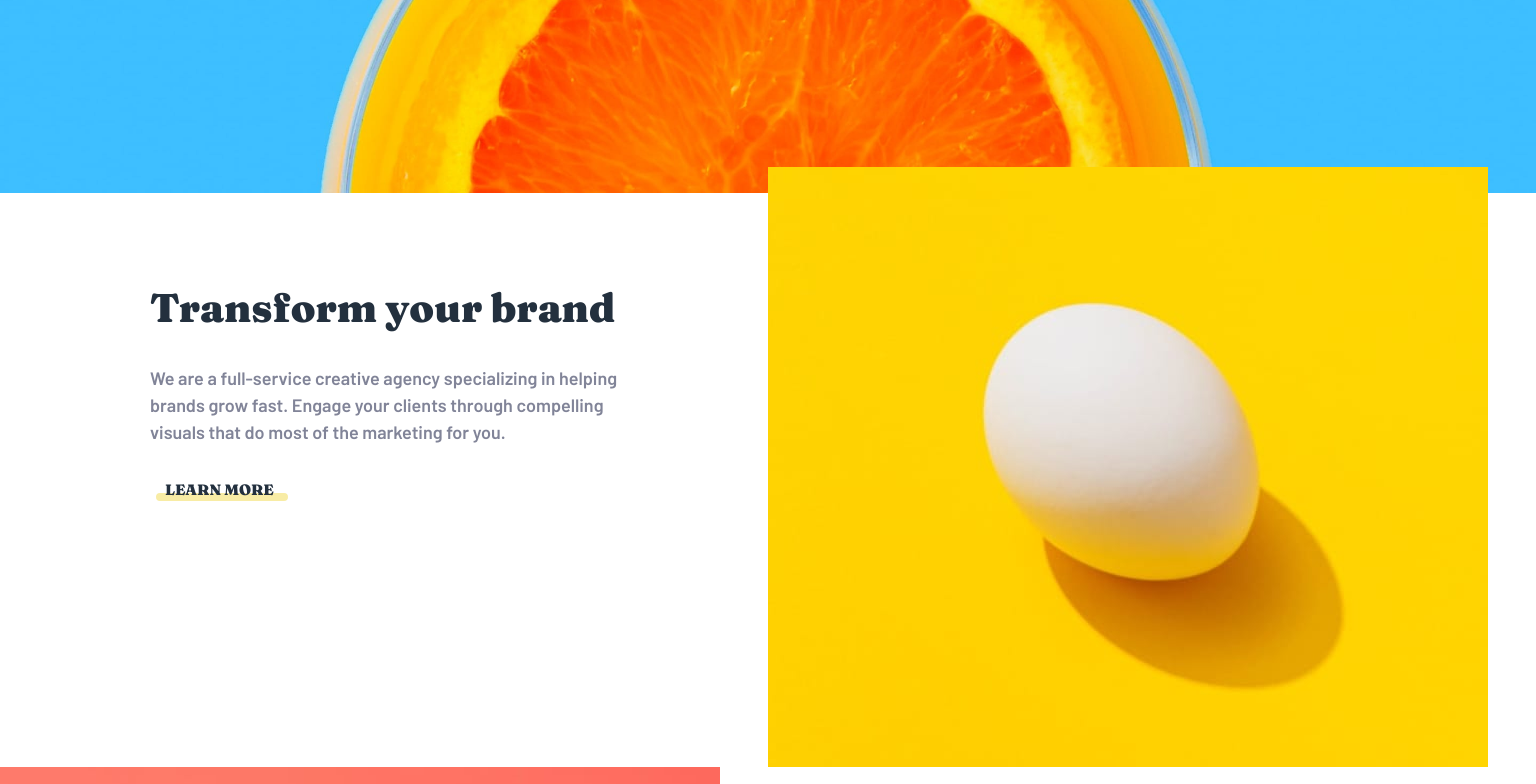
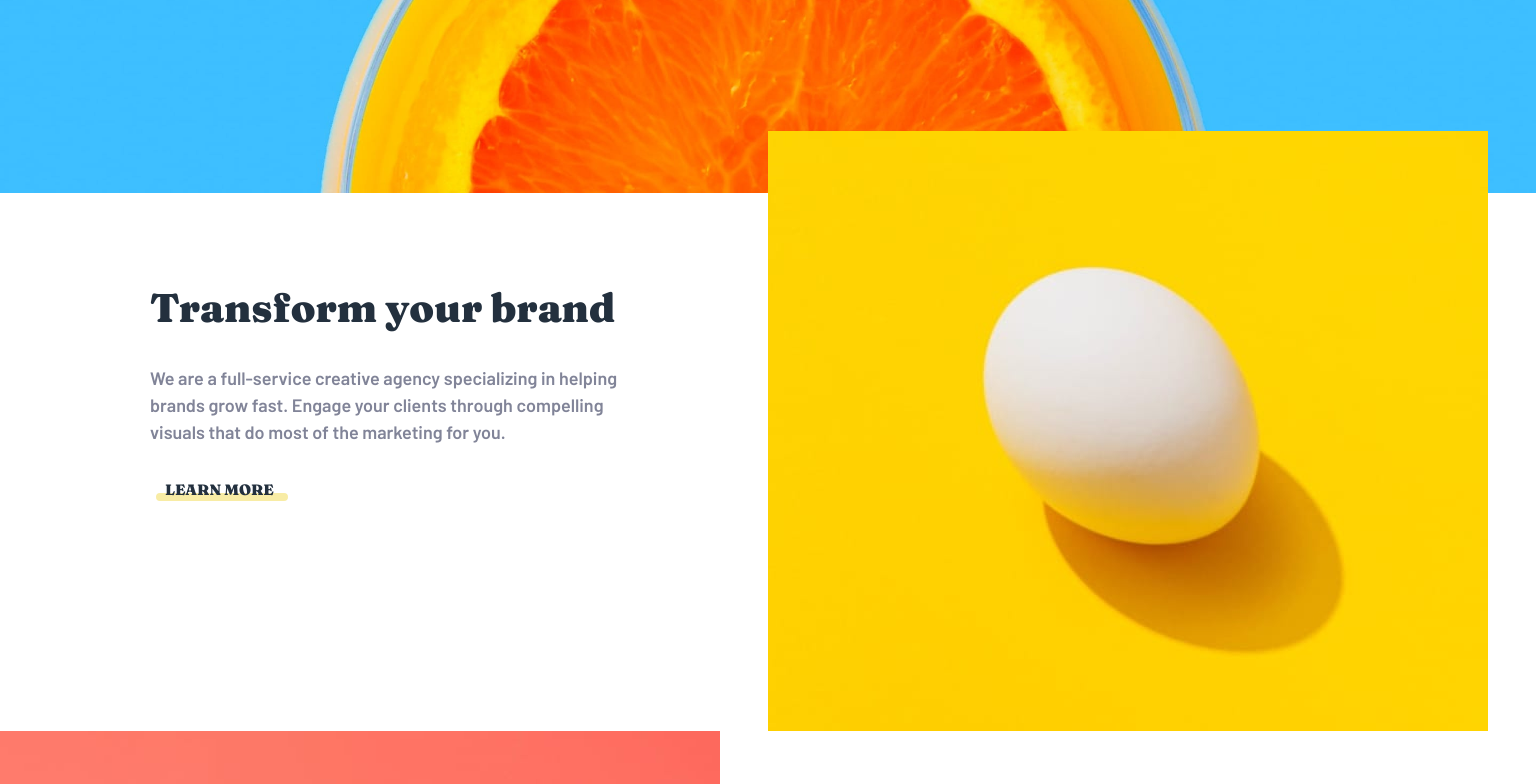
Before and after one commit to CrypticMango/sunnyside-agency-landing-page, a plain HTML site: page index.html in a window 1536 px wide. Shown: the part 660-1444 px from the top of the page. Drawn offline with Linux system fonts and the light colour scheme.

Commit message:
changed egg margin

```diff
--- a/style.css
+++ b/style.css
@@ -452,7 +452,7 @@ a {
 
 	.yellow-eggy-dt {
 		width: min-content;
-		margin-top: 132px;
+		margin-top: 96px;
 		display: block;
 	}
 
```
